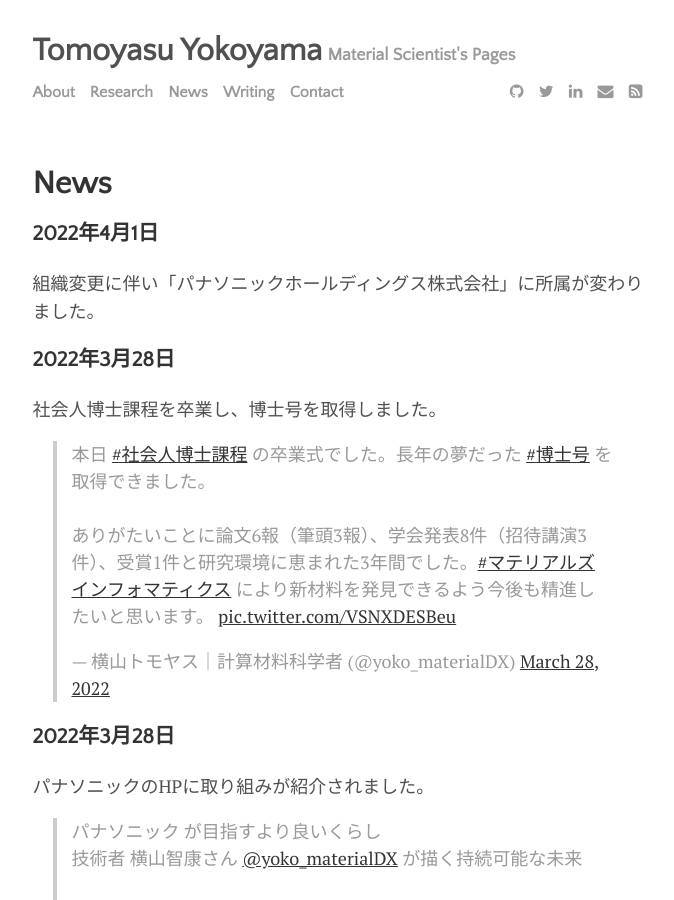
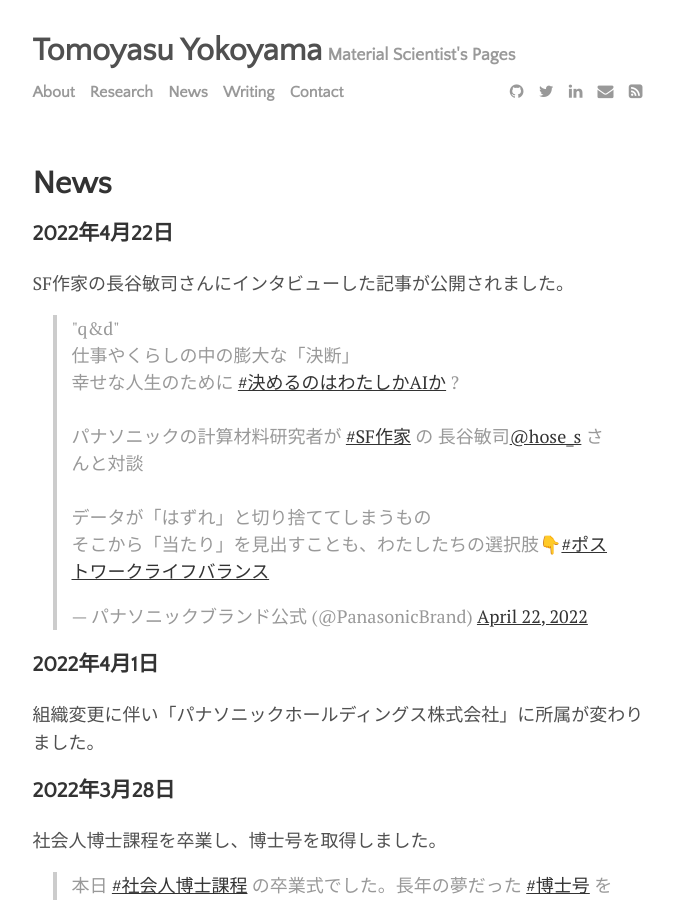
Before and after one commit to yokoyamatomoyasu/yokoyamatomoyasu.github.io, a Jekyll site: the page built from menu/news.md, in a window 1280 px wide and 900 px high. Shown: the whole window, without its empty margins (300-974 px from the left). Built offline with Jekyll 4.4.1, drawn with Linux system fonts in a browser that asks for light colours; comment, search, counter and statistics services are not loaded.

Commit message:
GitHub pages site with Jekyll

```diff
--- a/menu/news.md
+++ b/menu/news.md
@@ -3,6 +3,10 @@ layout: page
 title:  News
 permalink: /news
 ---
+
+### 2022年4月22日
+SF作家の長谷敏司さんにインタビューした記事が公開されました。
+<blockquote class="twitter-tweet"><p lang="ja" dir="ltr">&quot;q&amp;d&quot;<br>仕事やくらしの中の膨大な「決断」 <br>幸せな人生のために <a href="https://twitter.com/hashtag/%E6%B1%BA%E3%82%81%E3%82%8B%E3%81%AE%E3%81%AF%E3%82%8F%E3%81%9F%E3%81%97%E3%81%8BAI%E3%81%8B?src=hash&amp;ref_src=twsrc%5Etfw">#決めるのはわたしかAIか</a> ?<br><br>パナソニックの計算材料研究者が <a href="https://twitter.com/hashtag/SF%E4%BD%9C%E5%AE%B6?src=hash&amp;ref_src=twsrc%5Etfw">#SF作家</a> の 長谷敏司<a href="https://twitter.com/hose_s?ref_src=twsrc%5Etfw">@hose_s</a> さんと対談<br><br>データが「はずれ」と切り捨ててしまうもの<br>そこから「当たり」を見出すことも、わたしたちの選択肢👇<a href="https://twitter.com/hashtag/%E3%83%9D%E3%82%B9%E3%83%88%E3%83%AF%E3%83%BC%E3%82%AF%E3%83%A9%E3%82%A4%E3%83%95%E3%83%90%E3%83%A9%E3%83%B3%E3%82%B9?src=hash&amp;ref_src=twsrc%5Etfw">#ポストワークライフバランス</a></p>&mdash; パナソニックブランド公式 (@PanasonicBrand) <a href="https://twitter.com/PanasonicBrand/status/1517428000979095553?ref_src=twsrc%5Etfw">April 22, 2022</a></blockquote> <script async src="https://platform.twitter.com/widgets.js" charset="utf-8"></script>
 
 ### 2022年4月1日
 組織変更に伴い「パナソニックホールディングス株式会社」に所属が変わりました。
```
Also changed, not shown: 1 other file.
